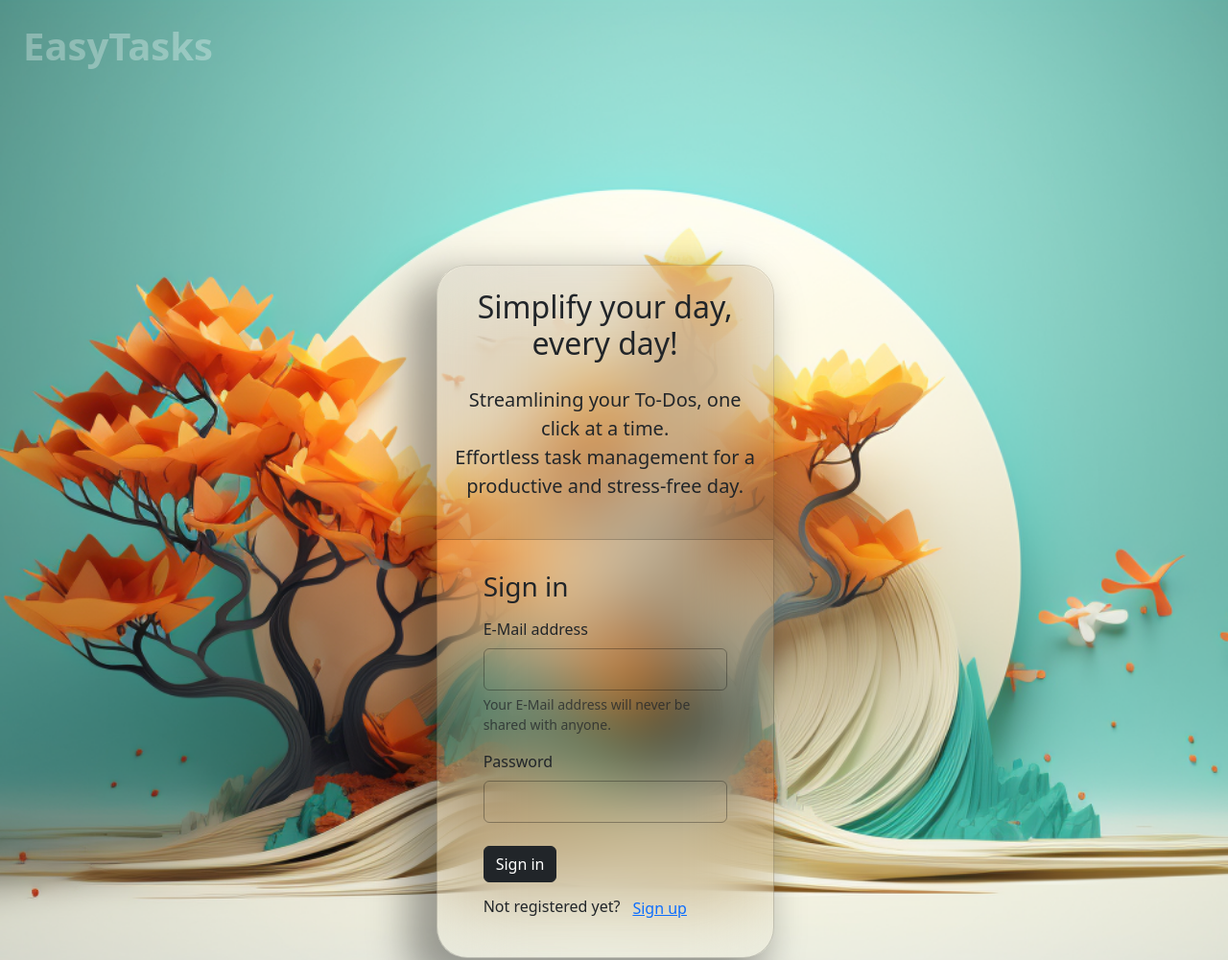
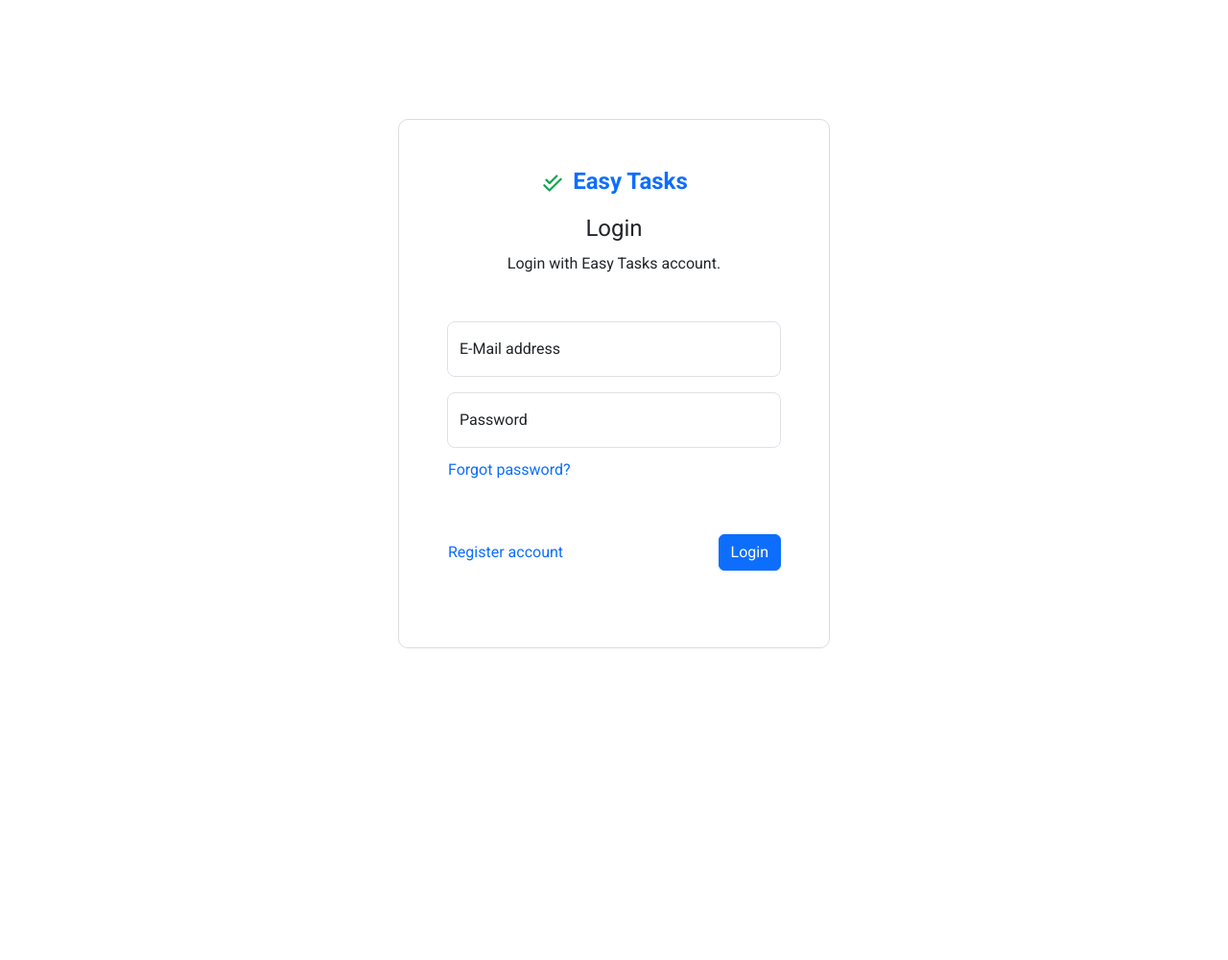
Before and after one commit to lamacoding/FullStack-ToDo, a website: page FrontEnd/login.html in a window 1280 px wide. Shown: the top 1001 px of the page at 96% size. After the commit the page ends 800 px from the top, so only its background shows below. Drawn offline with nearby package versions, Linux system fonts and the light colour scheme.

Commit message:
Dev commit

```diff
--- a/FrontEnd/login.html
+++ b/FrontEnd/login.html
@@ -8,69 +8,71 @@
       rel="stylesheet"
       href="node_modules/bootstrap/dist/css/bootstrap.min.css"
     />
+    <link rel="preconnect" href="https://fonts.googleapis.com" />
+    <link rel="preconnect" href="https://fonts.gstatic.com" crossorigin />
+    <link
+      href="https://fonts.googleapis.com/css2?family=Roboto:wght@400;700&display=swap"
+      rel="stylesheet"
+    />
     <link rel="stylesheet" href="style.css" />
   </head>
   <body data-bs-theme="light">
-    <div class="d-flex m-4">
-      <h1 class="title">EasyTasks</h1>
+    <div class="container-fh d-flex align-items-center justify-content-center">
+      <div class="login-container mx-5">
+        <h1 class="text-primary">
+          <svg
+            class="me-2"
+            width="26px"
+            height="26px"
+            viewBox="0 0 24 24"
+            fill="none"
+            xmlns="http://www.w3.org/2000/svg"
+          >
+            <path
+              d="M4 14L9 19L20 8M6 8.88889L9.07692 12L16 5"
+              stroke="#14A44D"
+              stroke-width="2"
+              stroke-linecap="round"
+              stroke-linejoin="round"
+            /></svg
+          >Easy Tasks
+        </h1>
+        <h2>Login</h2>
+        <p class="text-center mb-5">Login with Easy Tasks account.</p>
+        <form class="needs-validation" novalidate>
+          <div class="form-floating mb-3">
+            <input
+              class="form-control form-control-lg"
+              type="email"
+              id="inputLoginEmail"
+              placeholder="test@example.com"
+            />
+            <label for="inputLoginEmail">E-Mail address</label>
           </div>
-    <div class="m-2 m-lg-5 row">
-      <div class="col-lg-4"></div>
-      <div class="col-lg-4 mt-lg-5">
-        <div class="card rounded-5">
-          <div class="card-header text-center py-4 rounded-top-5">
-            <h2 class="card-title">
-              Simplify
-              <span id="your" style="display: inline-block">your</span> day,
-              <span id="every" style="display: inline-block">every</span>
-              day!
-            </h2>
-            <p class="lead mt-4">
-              Streamlining your To-Dos, one click at a time.<br />
-              Effortless task management for a productive and stress-free day.
-            </p>
-          </div>
-          <div class="card-body px-5">
-            <h3 class="my-3">Sign in</h3>
-            <form>
-              <div class="mb-3">
-                <label for="login-email" class="form-label"
-                  >E-Mail address</label
-                >
+
+          <div class="form-floating">
             <input
-                  type="email"
-                  class="form-control"
-                  id="login-email"
-                  aria-describedby="emailHelp"
-                  autocomplete="username"
+              class="form-control form-control-lg"
+              type="password"
+              id="inputLoginPassword"
+              placeholder="***"
             />
+            <label for="inputLoginPassword">Password</label>
             <div id="emailHelp" class="form-text">
-                  Your E-Mail address will never be shared with anyone.
+              <a class="btn btn-link">Forgot password?</a>
             </div>
           </div>
-              <div class="mb-4">
-                <label for="login-password" class="form-label">Password</label>
-                <input
-                  type="password"
-                  class="form-control"
-                  id="login-password"
-                  autocomplete="current-password"
-                />
+          <div class="d-flex justify-content-between mt-5">
+            <button type="button" class="btn btn-link">
+              Register account
+            </button>
+            <button type="button" class="btn btn-primary" id="buttonLogin">Login</button>
           </div>
-              <button type="button" id="submit-button" class="btn btn-dark mb-2">Sign in</button>
-              <p>
-                Not registered yet?<a href="#" class="btn btn-link ms-0"
-                  >Sign up</a
-                >
-              </p>
         </form>
       </div>
     </div>
-      </div>
-    </div>
-    <div class="col"></div>
 
+    <script src="node_modules/bootstrap/dist/js/bootstrap.bundle.min.js"></script>
     <script src="login.js"></script>
-    <script src="node_modules/bootstrap/dist/js/bootstrap.bundle.min.js"></script>
   </body>
 </html>
--- a/FrontEnd/login.js
+++ b/FrontEnd/login.js
@@ -1,9 +1,12 @@
-const loginEmail = document.querySelector("#login-email").value;
-const loginPassword = document.querySelector("#login-password").value;
-const submitButton = document.querySelector("#submit-button");
+"use strict";
+
+const loginEmail = document.getElementById("inputLoginEmail");
+const loginPassword = document.getElementById("inputLoginPassword");
+const submitButton = document.querySelector("#buttonLogin");
 
 submitButton.addEventListener("click", function() {
-  if(loginEmail === "test@test.com" && loginPassword === "test"){
+  console.log(loginEmail.value + " . " + loginPassword.value)
+  if(loginEmail.value === "test@test.com" && loginPassword.value === "test"){
     window.location.href="todo.html";
   }
 
--- a/FrontEnd/style.css
+++ b/FrontEnd/style.css
@@ -1,41 +1,47 @@
 ::selection {
-  background-color: black;
+  background-color: #0d6efd;
   color: white;
+}
+
+* {
+  font-family: 'Roboto', sans-serif !important;
+  font-weight: 400;
 }
 
 body {
   overflow-x: hidden;
-  min-height: 90vh;
-  background: rgb(137, 108, 169);
-  background-image: url(assets/login-bg.png);
-  background-size: cover;
-  background-position: center;
-  background-repeat: no-repeat;
+  background: white;
 }
 
-input {
-  background-color: transparent !important;
-  border: thin solid rgba(0,0,0,30%) !important;
-  line-height: 30px !important;
+h1, h2 {
+  text-align: center;
+  margin: 20px 20px 10px 20px;
+}
+h1 {
+  font-weight: 700;
+  font-size: 1.5rem;
 }
 
-.card {
-  margin-top: 100px;
-  box-shadow: -20px 20px 40px 10px rgba(0, 0, 0, 0.35);
-  background-color: transparent;
-  backdrop-filter: blur(40px);
-  -webkit-backdrop-filter: blur(80px);
+h2 {
+  font-size: 1.5rem;
 }
 
-.card-header {
-    background-color: rgba(0, 0, 0, 0.08);
+.container-fh {
+  height: 100vh;
 }
 
-.title {
-    font-weight: bold;
-    color: rgba(255,255,255,30%);
+.login-container {
+  padding: 30px 50px 80px 50px;
+  border: 1px solid gainsboro;
+  border-radius: 10px;
+  width: 450px;
 }
 
-.card {
-  width: 22rem;
+.btn-link {
+  text-decoration: none !important;
+  transform: translateX(-12px);
 }
+
+.form-control-lg {
+  font-size: 1rem;
+}
```
Also changed, not shown: FrontEnd/todo.html (+19 -2 lines). Lines whose indentation alone changed are shown as unchanged.
